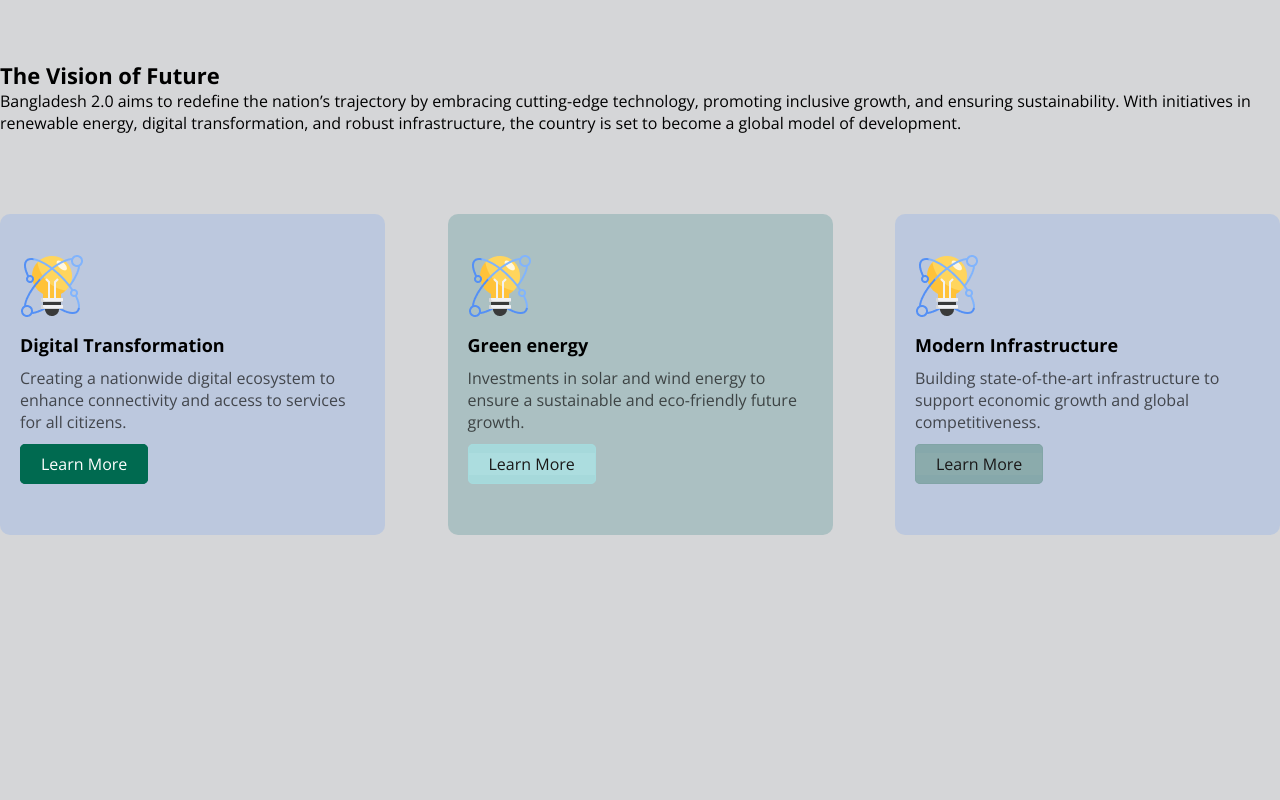
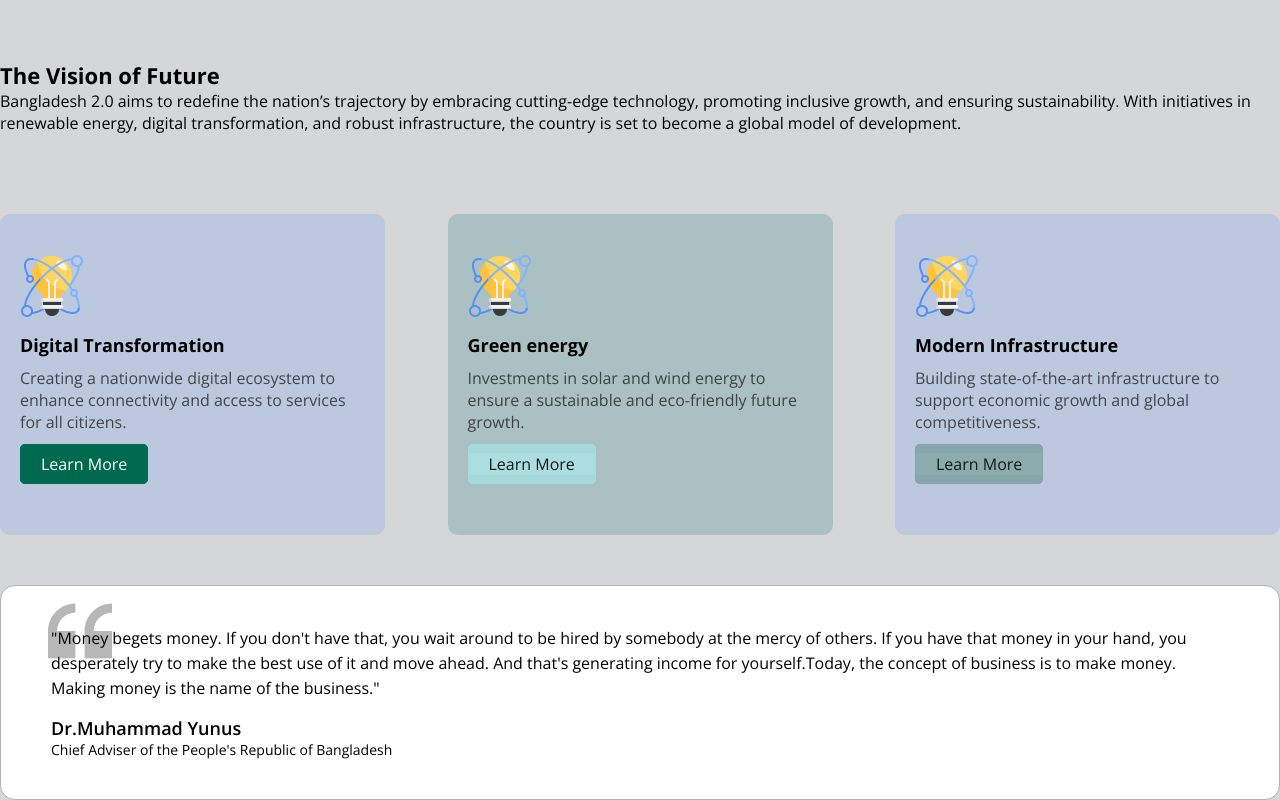
Before and after one commit to devalamin/new-bangladesh, a plain HTML site: page index.html in a window 1280 px wide. Shown: the part 597-1397 px from the top of the page. Before the commit the page ends 1182 px from the top, so only its background shows below. Drawn offline with nearby package versions, Linux system fonts and the light colour scheme.

Commit message:
quotes part

```diff
--- a/index.html
+++ b/index.html
@@ -60,6 +60,13 @@
             </div>
         </section>
 
+        <section class="quotes">
+            <div class="younus">
+                <p class="title">"Money begets money. If you don't have that, you wait around to be hired by somebody at the mercy of others. If you have that money in your hand, you desperately try to make the best use of it and move ahead. And that's generating income for yourself.Today, the concept of business is to make money. Making money is the name of the business."</p>
+                <p class="names">Dr.Muhammad Yunus</p>
+                <p class="down">Chief Adviser of the People's Republic of Bangladesh</p>
+            </div>
+        </section>
 
     </main>
     <footer></footer>
--- a/styles/style.css
+++ b/styles/style.css
@@ -180,3 +180,27 @@
 
 
 }
+
+.quotes .younus{
+    background-color: #fff;
+    padding: 40px 50px;
+    border: 1px solid #b3b2b2;
+    border-radius: 15px;
+    background-image: url(../assets/quote-bg.png);
+    background-repeat: no-repeat;
+    background-position: top 13px left 47px;
+}
+.quotes .younus .title{
+    font-weight: 400;
+    font-size: 16px;
+    line-height: 25px;
+}
+.quotes .younus .names{
+    font-weight: 600;
+    font-size: 18px;
+    margin-top: 15px;
+}
+.quotes .younus .down{
+    font-weight: 400;
+    font-size: 14px;
+}
```
